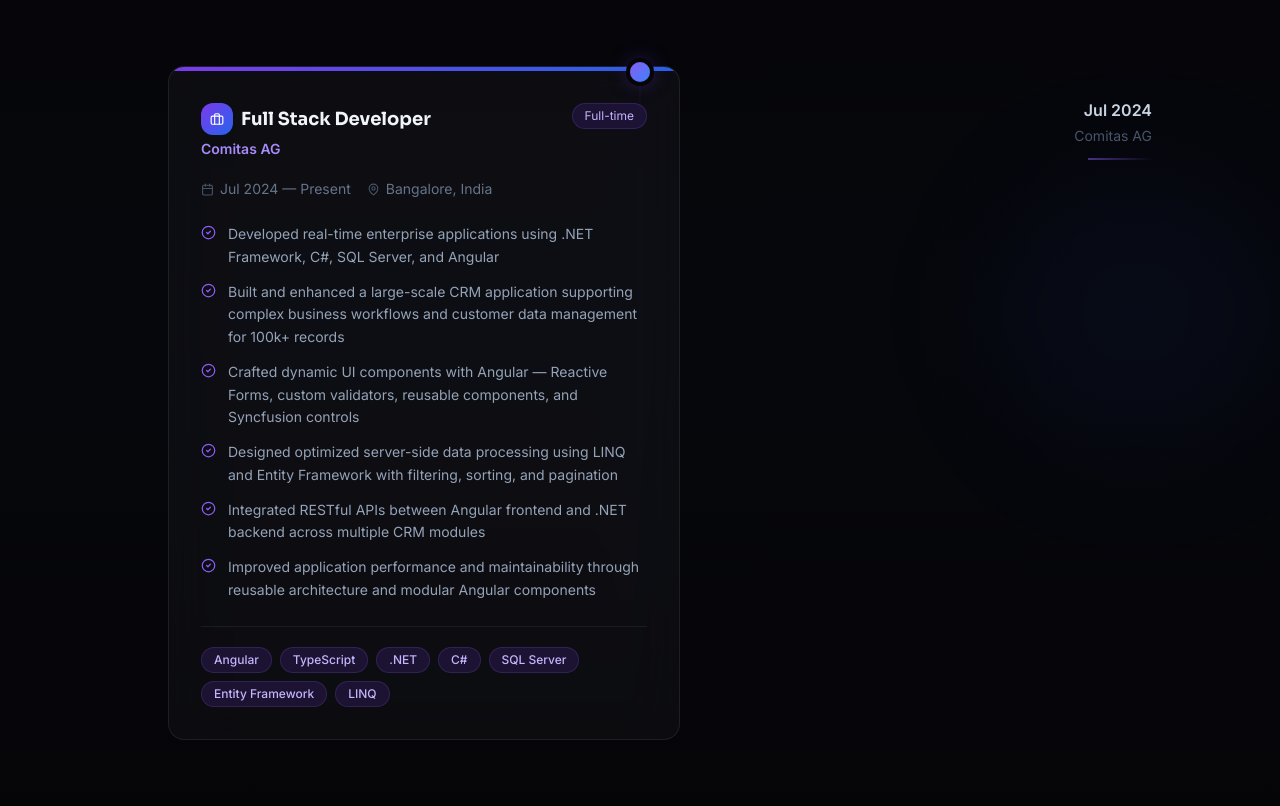
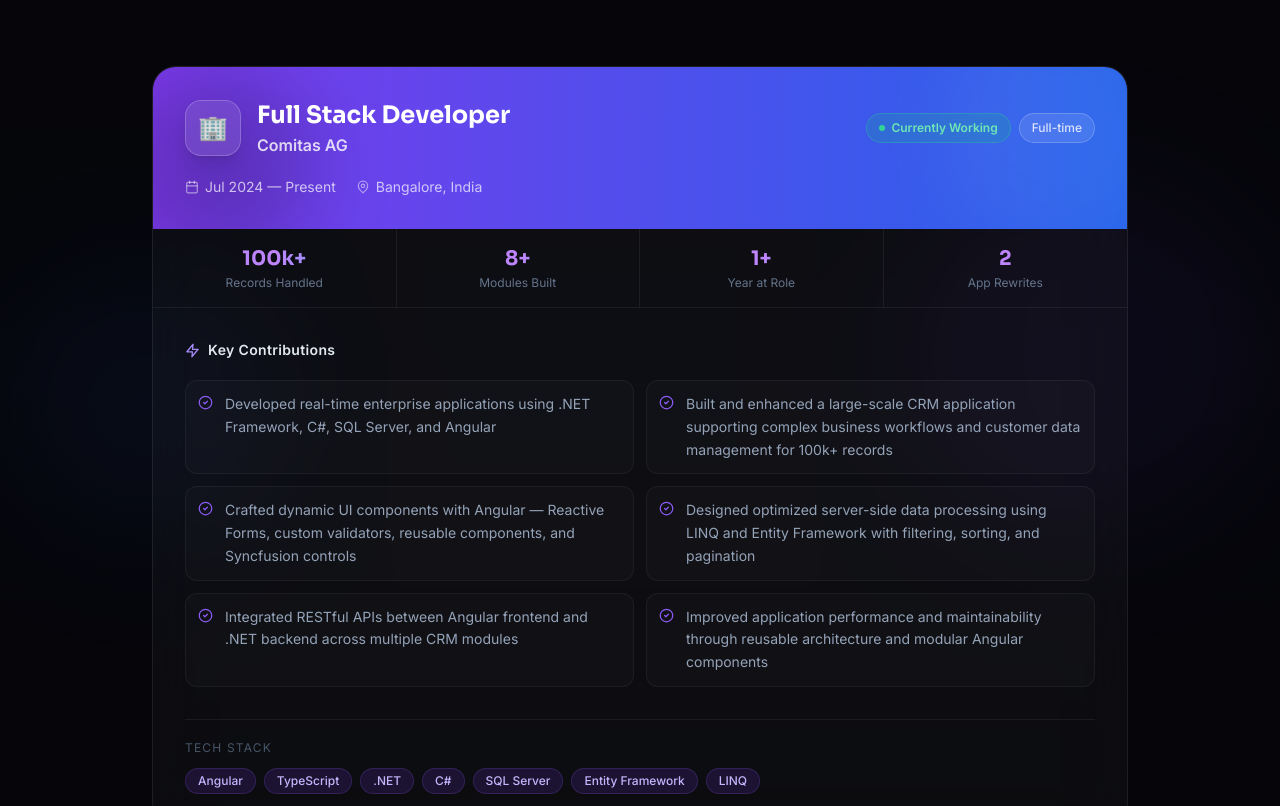
Before and after one commit to Balapuramdeepak/Portflio, a React (Vite) app: page / in a window 1280 px wide. Shown: the part 2202-3008 px from the top of the page. Built offline with nearby package versions, Linux system fonts and the light colour scheme.

Commit message:
redesign: premium experience card with stats, grid layout, live badge

```diff
--- a/src/components/Experience.jsx
+++ b/src/components/Experience.jsx
@@ -1,16 +1,23 @@
 import { motion } from 'framer-motion'
-import { Briefcase, MapPin, Calendar, CheckCircle2 } from 'lucide-react'
+import { MapPin, Calendar, CheckCircle2, Zap } from 'lucide-react'
 import AnimateOnScroll from './AnimateOnScroll'
 import { experience } from '../data/portfolio'
+
+const expStats = [
+  { value: '100k+', label: 'Records Handled' },
+  { value: '8+', label: 'Modules Built' },
+  { value: '1+', label: 'Year at Role' },
+  { value: '2', label: 'App Rewrites' },
+]
 
 export default function Experience() {
   return (
     <section id="experience" className="relative py-28 overflow-hidden">
-      {/* Background gradient */}
       <div className="absolute inset-0 bg-gradient-to-b from-transparent via-blue-950/5 to-transparent pointer-events-none" />
-      <div className="absolute right-0 top-1/2 -translate-y-1/2 w-72 h-72 bg-blue-600/5 rounded-full blur-3xl pointer-events-none" />
+      <div className="absolute right-0 top-1/3 w-96 h-96 bg-violet-600/5 rounded-full blur-3xl pointer-events-none" />
+      <div className="absolute left-0 bottom-1/3 w-72 h-72 bg-blue-600/5 rounded-full blur-3xl pointer-events-none" />
 
-      <div className="max-w-6xl mx-auto px-4 sm:px-6">
+      <div className="max-w-5xl mx-auto px-4 sm:px-6">
         {/* Section header */}
         <AnimateOnScroll className="text-center mb-16">
           <span className="inline-block text-xs font-semibold tracking-widest uppercase text-blue-400 mb-4">Experience</span>
@@ -22,101 +29,118 @@ export default function Experience() {
           </p>
         </AnimateOnScroll>
 
-        <div className="relative">
-          {/* Timeline line */}
-          <div className="absolute left-4 md:left-1/2 top-0 bottom-0 w-px bg-gradient-to-b from-violet-600/50 via-blue-600/50 to-transparent -translate-x-1/2 hidden md:block" />
+        {experience.map((exp, i) => (
+          <AnimateOnScroll key={i}>
+            <motion.div
+              whileHover={{ y: -4 }}
+              transition={{ duration: 0.3 }}
+              className="glass rounded-3xl overflow-hidden hover:border-white/15 transition-all duration-300"
+            >
+              {/* Top gradient banner */}
+              <div className={`relative bg-gradient-to-r ${exp.color} p-8 overflow-hidden`}>
+                {/* Background pattern */}
+                <div className="absolute inset-0 grid-bg opacity-20" />
+                <div className="absolute -right-16 -top-16 w-64 h-64 bg-white/5 rounded-full blur-2xl" />
+                <div className="absolute -left-8 -bottom-8 w-48 h-48 bg-black/20 rounded-full blur-2xl" />
 
-          {experience.map((exp, i) => (
-            <AnimateOnScroll key={i} delay={0.1}>
-              <div className="relative flex flex-col md:flex-row gap-8 md:gap-0">
-                {/* Center dot */}
-                <div className="hidden md:flex absolute left-1/2 -translate-x-1/2 -translate-y-1 z-10">
-                  <motion.div
-                    initial={{ scale: 0 }}
-                    whileInView={{ scale: 1 }}
-                    viewport={{ once: true }}
-                    transition={{ delay: 0.3, type: 'spring', stiffness: 200 }}
-                    className="w-5 h-5 rounded-full bg-gradient-to-br from-violet-500 to-blue-500 ring-4 ring-[#050508] shadow-[0_0_20px_rgba(124,58,237,0.5)]"
-                  />
+                <div className="relative z-10 flex flex-col sm:flex-row sm:items-center justify-between gap-4">
+                  <div className="flex items-center gap-4">
+                    {/* Company icon */}
+                    <div className="w-14 h-14 rounded-2xl bg-white/10 backdrop-blur-sm border border-white/20 flex items-center justify-center shadow-lg flex-shrink-0">
+                      <span className="text-2xl">🏢</span>
+                    </div>
+                    <div>
+                      <h3 className="font-display font-bold text-2xl text-white">{exp.role}</h3>
+                      <p className="text-white/80 font-semibold text-base mt-0.5">{exp.company}</p>
+                    </div>
                   </div>
 
-                {/* Card */}
-                <div className="md:ml-auto md:w-[calc(50%-40px)]">
-                  <motion.div
-                    whileHover={{ y: -4 }}
-                    className="glass rounded-2xl overflow-hidden hover:border-white/15 transition-all duration-300 group"
-                  >
-                    {/* Header gradient bar */}
-                    <div className={`h-1 w-full bg-gradient-to-r ${exp.color}`} />
-
-                    <div className="p-8">
-                      {/* Top row */}
-                      <div className="flex items-start justify-between gap-4 mb-5">
-                        <div>
-                          <div className="flex items-center gap-2 mb-1">
-                            <div className={`w-8 h-8 rounded-xl bg-gradient-to-br ${exp.color} flex items-center justify-center`}>
-                              <Briefcase size={14} className="text-white" />
-                            </div>
-                            <h3 className="font-display font-bold text-lg text-slate-100">{exp.role}</h3>
-                          </div>
-                          <p className="text-violet-400 font-semibold text-sm">{exp.company}</p>
-                        </div>
-                        <span className="flex-shrink-0 px-3 py-1 bg-violet-600/15 text-violet-300 text-xs rounded-full border border-violet-500/20">
+                  {/* Badges */}
+                  <div className="flex flex-wrap gap-2">
+                    {/* Currently working badge */}
+                    <span className="flex items-center gap-1.5 px-3 py-1.5 bg-emerald-500/20 border border-emerald-400/30 rounded-full text-emerald-300 text-xs font-semibold backdrop-blur-sm">
+                      <span className="relative flex h-1.5 w-1.5">
+                        <span className="animate-ping absolute inline-flex h-full w-full rounded-full bg-emerald-400 opacity-75" />
+                        <span className="relative inline-flex rounded-full h-1.5 w-1.5 bg-emerald-400" />
+                      </span>
+                      Currently Working
+                    </span>
+                    <span className="px-3 py-1.5 bg-white/10 border border-white/20 rounded-full text-white/80 text-xs font-medium backdrop-blur-sm">
                       {exp.type}
                     </span>
                   </div>
+                </div>
 
-                      {/* Meta */}
-                      <div className="flex flex-wrap gap-4 mb-6 text-sm text-slate-500">
+                {/* Meta row */}
+                <div className="relative z-10 flex flex-wrap gap-5 mt-5 text-white/70 text-sm">
                   <span className="flex items-center gap-1.5">
-                          <Calendar size={13} className="text-slate-600" /> {exp.period}
+                    <Calendar size={14} className="text-white/50" /> {exp.period}
                   </span>
                   <span className="flex items-center gap-1.5">
-                          <MapPin size={13} className="text-slate-600" /> {exp.location}
+                    <MapPin size={14} className="text-white/50" /> {exp.location}
                   </span>
+                </div>
+              </div>
+
+              {/* Stats row */}
+              <div className="grid grid-cols-2 sm:grid-cols-4 border-b border-white/[0.06]">
+                {expStats.map((stat, j) => (
+                  <motion.div
+                    key={stat.label}
+                    initial={{ opacity: 0, y: 10 }}
+                    whileInView={{ opacity: 1, y: 0 }}
+                    viewport={{ once: true }}
+                    transition={{ delay: 0.1 + j * 0.08 }}
+                    className="px-6 py-4 text-center border-r border-white/[0.06] last:border-r-0 hover:bg-white/[0.02] transition-colors"
+                  >
+                    <div className="font-display font-bold text-xl gradient-text">{stat.value}</div>
+                    <div className="text-slate-500 text-xs mt-0.5">{stat.label}</div>
+                  </motion.div>
+                ))}
               </div>
 
               {/* Highlights */}
-                      <ul className="space-y-3 mb-6">
+              <div className="p-8">
+                <div className="flex items-center gap-2 mb-5">
+                  <Zap size={15} className="text-violet-400" />
+                  <h4 className="font-semibold text-slate-200 text-sm tracking-wide">Key Contributions</h4>
+                </div>
+
+                <div className="grid sm:grid-cols-2 gap-3 mb-8">
                   {exp.highlights.map((h, j) => (
-                          <motion.li
+                    <motion.div
                       key={j}
-                            initial={{ opacity: 0, x: -15 }}
+                      initial={{ opacity: 0, x: -10 }}
                       whileInView={{ opacity: 1, x: 0 }}
                       viewport={{ once: true }}
-                            transition={{ delay: 0.1 + j * 0.06 }}
-                            className="flex items-start gap-3 text-slate-400 text-sm leading-relaxed"
+                      transition={{ delay: 0.05 + j * 0.06 }}
+                      className="flex items-start gap-3 p-3 rounded-xl bg-white/[0.02] border border-white/[0.05] hover:border-violet-500/20 hover:bg-violet-500/[0.04] transition-all duration-200 group"
                     >
-                            <CheckCircle2 size={15} className="text-violet-500 flex-shrink-0 mt-0.5" />
-                            {h}
-                          </motion.li>
+                      <CheckCircle2 size={15} className="text-violet-500 flex-shrink-0 mt-0.5 group-hover:text-violet-400 transition-colors" />
+                      <span className="text-slate-400 text-sm leading-relaxed group-hover:text-slate-300 transition-colors">{h}</span>
+                    </motion.div>
                   ))}
-                      </ul>
+                </div>
 
                 {/* Tech stack */}
-                      <div className="flex flex-wrap gap-2 pt-5 border-t border-white/[0.06]">
+                <div className="pt-5 border-t border-white/[0.06]">
+                  <p className="text-xs text-slate-600 uppercase tracking-widest mb-3">Tech Stack</p>
+                  <div className="flex flex-wrap gap-2">
                     {exp.tech.map((t) => (
-                          <span key={t} className="skill-tag">{t}</span>
+                      <motion.span
+                        key={t}
+                        whileHover={{ scale: 1.05, y: -1 }}
+                        className="skill-tag"
+                      >
+                        {t}
+                      </motion.span>
                     ))}
                   </div>
                 </div>
+              </div>
             </motion.div>
-                </div>
-
-                {/* Left side date label */}
-                <div className="hidden md:flex md:w-[calc(50%-40px)] items-start justify-end pr-10 pt-8">
-                  <AnimateOnScroll direction="right">
-                    <div className="text-right">
-                      <div className="text-slate-300 font-semibold">{exp.period.split('—')[0].trim()}</div>
-                      <div className="text-slate-600 text-sm mt-1">{exp.company}</div>
-                      <div className="w-16 h-0.5 bg-gradient-to-r from-violet-500/50 to-transparent mt-3 ml-auto" />
-                    </div>
-                  </AnimateOnScroll>
-                </div>
-              </div>
           </AnimateOnScroll>
         ))}
-        </div>
       </div>
     </section>
   )
```
Lines whose indentation alone changed are shown as unchanged.
